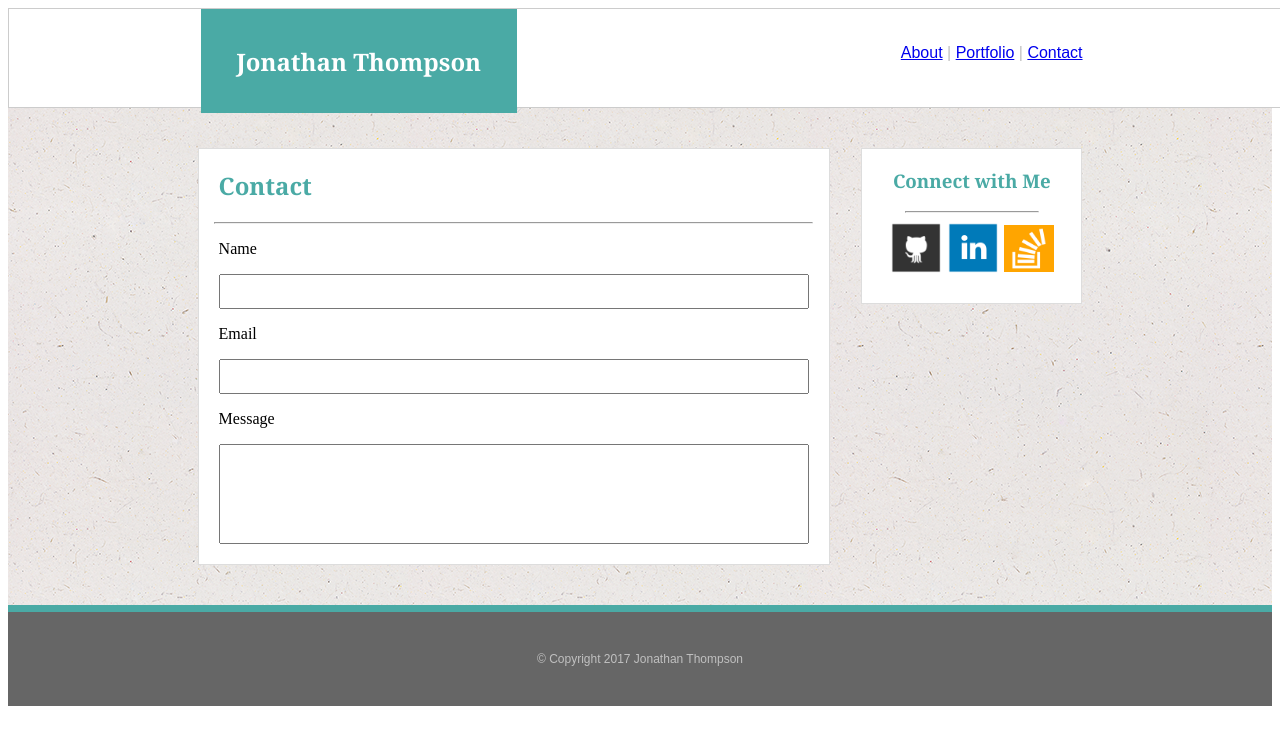
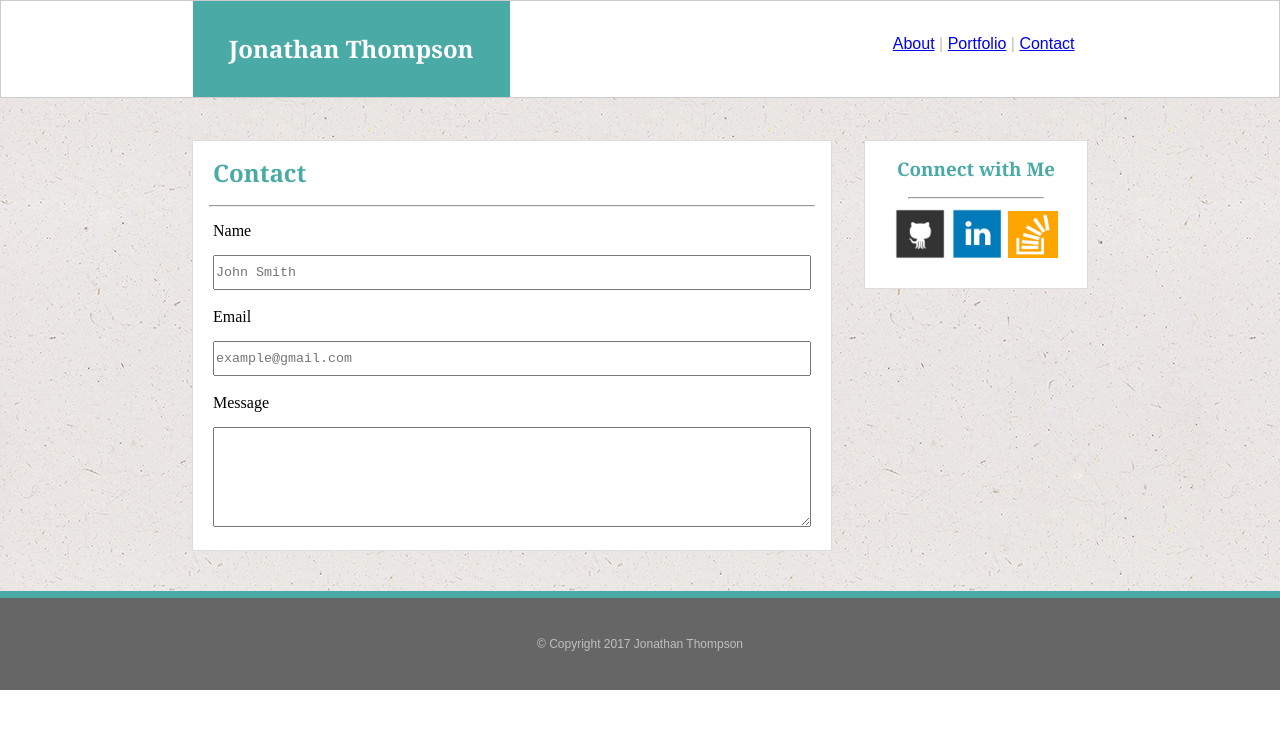
Before and after one commit to ThompsonJonM/Basic-Portfolio, a plain HTML site: page contact.html in a window 1280 px wide. Drawn offline with Linux system fonts and the light colour scheme.

Commit message:
Sixth pass, added reset.css and included override

```diff
--- a/assets/css/style.css
+++ b/assets/css/style.css
@@ -13,15 +13,41 @@ header {
 	border-color: #cccccc;
 }
 
+/*I neglected to build off of the reset.css so this was a learning experience.
+Unfortunately, I had to manually override the reset.css with the normal
+working parameters of h2, h3, and p as a result.*/
+
 h2 {
+    display: block;
+    font-size: 1.5em;
+    margin-top: 0.83em;
+    margin-bottom: 0.83em;
+    margin-left: 0;
+    margin-right: 0;
+    font-weight: bold;
 	font-family: georgia;
 	color: #4aaaa5;
 	padding-left: 20px;
 }
 
 h3 {
+    display: block;
+    font-size: 1.17em;
+    margin-top: 1em;
+    margin-bottom: 1em;
+    margin-left: 0;
+    margin-right: 0;
+    font-weight: bold;
 	font-family: georgia;
 	color: #4aaaa5;
+}
+
+p {
+    display: block;
+    margin-top: 1em;
+    margin-bottom: 1em;
+    margin-left: 0;
+    margin-right: 0;
 }
 
 .connect {
@@ -66,7 +92,7 @@ h3 {
 	position: absolute;
 	margin-left: 15%;
 	margin-top: 0%;
-	padding: 35.5px;
+	padding: 36px;
 	color: #ffffff;
 	background-color: #4aaaa5;
 
@@ -126,16 +152,22 @@ h3 {
 #namebox {
 	width: 100%;
 	height: 35px;
+	resize: none;
+	line-height: 30px;
 }
 
 #emailbox {
 	width: 100%;
 	height: 35px;
+	resize: none;
+	line-height: 30px;
 }
 
 #messagebox {
 	width: 100%;
 	height: 100px;
+	resize: vertical;
+	overflow: auto;
 }
 
 #selfimage {
--- a/contact.html
+++ b/contact.html
@@ -2,6 +2,9 @@
 <html>
 <head>
 	<title>Contact Me</title>
+
+	<link rel="stylesheet" type="text/css" href="./assets/css/reset.css">
+
 	<link rel="stylesheet" type="text/css" href="./assets/css/style.css">
 </head>
 <body>
@@ -31,11 +34,11 @@
 			<hr id="hr1">
 			<form id="textentrybox">
 				<p>Name</p>
-					<input id="namebox" type="text">
+					<textarea id="namebox" placeholder="John Smith"></textarea>
 				<p>Email</p>
-					<input id="emailbox" type="text">
+					<textarea id="emailbox" placeholder="example@gmail.com"></textarea>
 				<p>Message</p>
-					<input id="messagebox" type="text">
+					<textarea id="messagebox"></textarea>
 			</form>
 		</section>
 
```
Also changed, not shown: index.html (+5 -2 lines), portfolio.html (+3 -0 lines).
